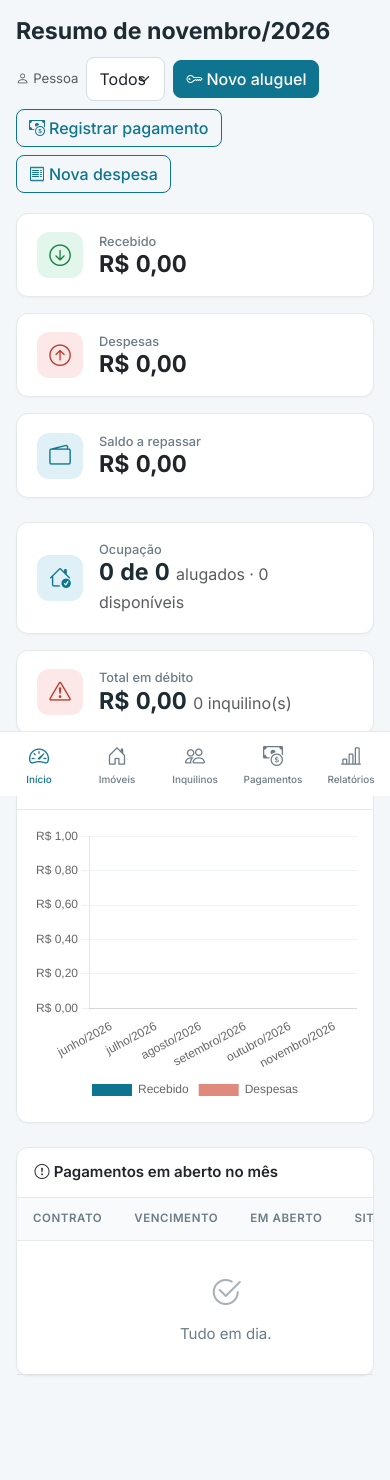
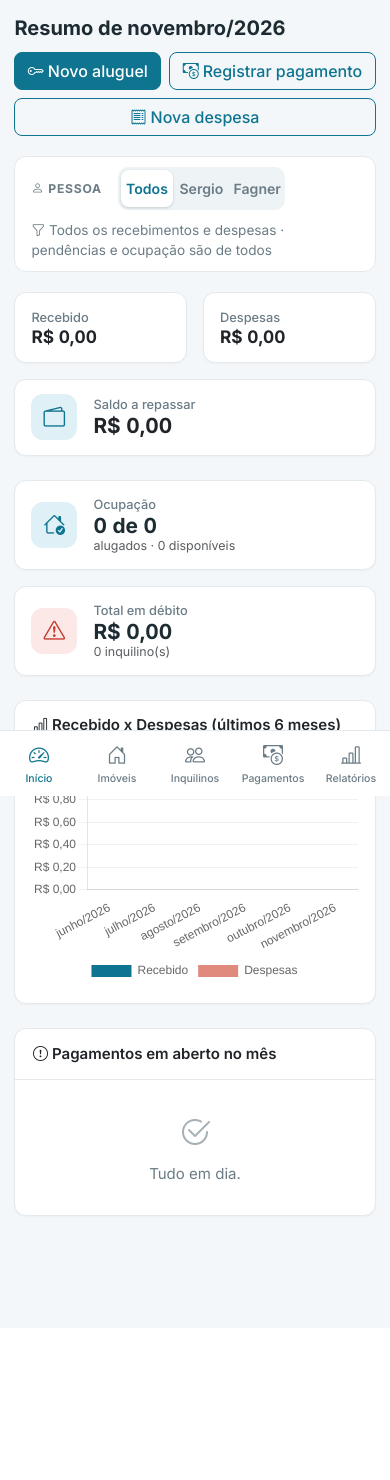
Before and after one commit to nadialvim/Gestao-de-Imoveis, a Flask app: page / in a window 390 px wide. Shown: the part 48-1528 px from the top of the page. After the commit the page ends 1266 px from the top, so only its background shows below. Run offline with Flask 3, Linux system fonts and the light colour scheme; the visitor is signed in with stand-in values (Sample User, id 1); some libraries are stand-ins or nearby versions.

Commit message:
Layout responsivo: menu em 3 modos, tabelas em cartões no celular, filtro de pessoa em botões
- Menu completo (desktop), só ícones (tablet) e gaveta + barra inferior (celular)
- Tabelas viram cartões com rótulo em telas pequenas; cartões de resumo compactos
- Monitores grandes: conteúdo centralizado, largura máxima e fonte proporcionais
- Início: filtro Todos/Sergio/Fagner como botões fixos, sem deslocar a página

Co-Authored-By: Claude Sonnet 5.5 <noreply@anthropic.com>

```diff
--- a/gestao/static/app.css
+++ b/gestao/static/app.css
@@ -1,5 +1,5 @@
 :root {
-  --sidebar-w: 248px;
+  --sidebar-w: 15.5rem;
   --side-bg: #0f3d4c;
   --side-bg-2: #134b5d;
   --side-text: #b9d3dc;
@@ -14,7 +14,7 @@ html, body { background: var(--bg); color: var(--ink); }
 body { font-family: "Inter", system-ui, -apple-system, "Segoe UI", sans-serif; font-size: .94rem; }
 .num { font-variant-numeric: tabular-nums; }
 
-/* ---------- Sidebar ---------- */
+/* ---------- Menu lateral ---------- */
 .sidebar {
   position: fixed; inset: 0 auto 0 0; width: var(--sidebar-w); background: var(--side-bg);
   display: flex; flex-direction: column; z-index: 1040; transition: transform .25s ease;
@@ -22,10 +22,11 @@ body { font-family: "Inter", system-ui, -apple-system, "Segoe UI", sans-serif; f
 .sidebar .brand {
   display: flex; align-items: center; gap: .65rem; padding: 1.25rem 1.25rem 1rem;
   color: #fff; text-decoration: none; font-weight: 700; font-size: 1.05rem; letter-spacing: .2px;
+  white-space: nowrap;
 }
 .sidebar .brand i {
   display: grid; place-items: center; width: 36px; height: 36px; border-radius: 10px;
-  background: var(--accent); font-size: 1.1rem;
+  background: var(--accent); font-size: 1.1rem; flex: none;
 }
 .sidebar .nav-section {
   padding: .9rem 1.25rem .35rem; font-size: .68rem; text-transform: uppercase;
@@ -47,39 +48,30 @@ body { font-family: "Inter", system-ui, -apple-system, "Segoe UI", sans-serif; f
 .sidebar .user-box button { color: var(--side-text); border: 0; background: none; font-size: 1.15rem; }
 .sidebar .user-box button:hover { color: #fff; }
 
-.content { margin-left: var(--sidebar-w); min-height: 100vh; }
+.content { margin-left: var(--sidebar-w); min-height: 100vh; transition: margin-left .2s ease; }
 .topbar {
   display: none; position: sticky; top: 0; z-index: 1030; background: #fff;
   border-bottom: 1px solid var(--card-border); padding: .6rem 1rem; align-items: center; gap: .75rem;
 }
 .topbar .menu-btn { border: 0; background: none; font-size: 1.6rem; line-height: 1; color: var(--ink); }
-.page { padding: 1.75rem 2rem 3rem; max-width: 1280px; }
+.page { padding: 1.75rem 2rem 3rem; max-width: 1480px; margin-inline: auto; }
 .page-header { display: flex; flex-wrap: wrap; align-items: center; justify-content: space-between; gap: .75rem; margin-bottom: 1.25rem; }
 .page-header h1 { font-size: 1.45rem; font-weight: 700; margin: 0; }
 .page-header .sub { color: var(--muted); font-size: .85rem; }
+.page-header .acoes { display: flex; flex-wrap: wrap; gap: .5rem; align-items: center; }
 .backdrop { display: none; }
 
-/* ---------- Mobile bottom bar ---------- */
+/* ---------- Barra inferior (celular) ---------- */
 .bottom-bar {
   display: none; position: fixed; inset: auto 0 0 0; z-index: 1030; background: #fff;
   border-top: 1px solid var(--card-border); padding: .25rem 0 calc(.25rem + env(safe-area-inset-bottom));
 }
 .bottom-bar a {
-  flex: 1; text-align: center; color: var(--muted); text-decoration: none; font-size: .68rem;
+  flex: 1; text-align: center; color: var(--muted); text-decoration: none; font-size: .66rem;
   padding: .35rem 0; font-weight: 500;
 }
 .bottom-bar a i { display: block; font-size: 1.25rem; }
 .bottom-bar a.active { color: var(--accent); }
-
-@media (max-width: 991.98px) {
-  .sidebar { transform: translateX(-100%); }
-  body.menu-open .sidebar { transform: none; box-shadow: 0 0 40px rgba(0,0,0,.35); }
-  body.menu-open .backdrop { display: block; position: fixed; inset: 0; background: rgba(15,30,38,.5); z-index: 1035; }
-  .content { margin-left: 0; padding-bottom: 4.5rem; }
-  .topbar { display: flex; }
-  .bottom-bar { display: flex; }
-  .page { padding: 1.1rem 1rem 2rem; }
-}
 
 /* ---------- Cards, tabelas ---------- */
 .card { border: 1px solid var(--card-border); border-radius: 12px; box-shadow: 0 1px 2px rgba(16,40,52,.04); background: #fff; }
@@ -103,7 +95,7 @@ body { font-family: "Inter", system-ui, -apple-system, "Segoe UI", sans-serif; f
 .icon-red { background: #fde8e8; color: #c0392b; }
 .icon-blue { background: #dff1f6; color: var(--accent); }
 
-/* ---------- Botões, forms, badges ---------- */
+/* ---------- Botões, formulários, etiquetas ---------- */
 .btn { border-radius: 8px; font-weight: 500; }
 .btn-primary { --bs-btn-bg: var(--accent); --bs-btn-border-color: var(--accent); --bs-btn-hover-bg: var(--accent-dark);
   --bs-btn-hover-border-color: var(--accent-dark); --bs-btn-active-bg: var(--accent-dark); --bs-btn-active-border-color: var(--accent-dark); }
@@ -122,8 +114,8 @@ body { font-family: "Inter", system-ui, -apple-system, "Segoe UI", sans-serif; f
 .search-box input { padding-left: 2.2rem; }
 .empty { text-align: center; color: var(--muted); padding: 2.2rem 1rem; }
 .empty i { font-size: 2rem; display: block; margin-bottom: .4rem; opacity: .6; }
-.form-actions { display: flex; gap: .6rem; padding-top: 1rem; margin-top: .5rem; border-top: 1px solid var(--card-border); }
-.chart-box { position: relative; height: 280px; }
+.form-actions { display: flex; flex-wrap: wrap; gap: .6rem; padding-top: 1rem; margin-top: .5rem; border-top: 1px solid var(--card-border); }
+.chart-box { position: relative; height: clamp(220px, 30vw, 340px); }
 
 /* ---------- Login ---------- */
 .login-wrap { min-height: 100vh; display: grid; place-items: center; padding: 1rem;
@@ -133,7 +125,9 @@ body { font-family: "Inter", system-ui, -apple-system, "Segoe UI", sans-serif; f
   display: grid; place-items: center; font-size: 1.7rem; margin: 0 auto 1rem; }
 
 /* ---------- Abas, fichas, grade de unidades ---------- */
-.nav-tabs-soft { display: flex; gap: .25rem; border-bottom: 1px solid var(--card-border); padding: 0; list-style: none; }
+.nav-tabs-soft { display: flex; flex-wrap: nowrap; gap: .25rem; border-bottom: 1px solid var(--card-border); padding: 0;
+  list-style: none; overflow-x: auto; white-space: nowrap; scrollbar-width: none; }
+.nav-tabs-soft::-webkit-scrollbar { display: none; }
 .nav-tabs-soft .nav-link { color: var(--muted); font-weight: 500; padding: .55rem 1rem; border: 0; border-bottom: 2px solid transparent; border-radius: 0; margin-bottom: -1px; }
 .nav-tabs-soft .nav-link:hover { color: var(--ink); }
 .nav-tabs-soft .nav-link.active { color: var(--accent); border-bottom-color: var(--accent); }
@@ -148,4 +142,91 @@ body { font-family: "Inter", system-ui, -apple-system, "Segoe UI", sans-serif; f
 .unit-livre { background: #e3f6ec; color: #15803d; border-color: #bfe8d0; }
 .unit-alugada { background: #fff4d6; color: #8a5a00; border-color: #f1dc9c; }
 .unit:hover { filter: brightness(.97); transform: translateY(-1px); }
-@media (max-width: 991.98px) { .bottom-bar a { font-size: .62rem; } }
+
+/* ---------- Barra de filtro (pessoa) ---------- */
+.filtro-bar { display: flex; flex-wrap: wrap; align-items: center; justify-content: space-between; gap: .6rem 1.25rem;
+  padding: .65rem 1rem; margin-bottom: 1.25rem; background: #fff; border: 1px solid var(--card-border); border-radius: 12px; }
+.filtro-bar .rotulo { color: var(--muted); font-size: .76rem; font-weight: 700; text-transform: uppercase; letter-spacing: .06em; }
+.filtro-bar .status { color: var(--muted); font-size: .85rem; min-height: 1.3rem; }
+.segmented { display: inline-flex; background: #eef3f5; border-radius: 10px; padding: 3px; gap: 2px; }
+.segmented .seg { padding: .4rem 1rem; border-radius: 8px; color: var(--muted); text-decoration: none; font-weight: 600;
+  font-size: .88rem; min-width: 5.4rem; text-align: center; transition: background .15s, color .15s; }
+.segmented .seg:hover { color: var(--ink); }
+.segmented .seg.active { background: #fff; color: var(--accent); box-shadow: 0 1px 3px rgba(16,40,52,.18); }
+
+/* =====================================================================
+   Responsivo
+   >= 1200px  menu completo | 768-1199px  menu só de ícones (tablet)
+   < 768px    menu em gaveta + barra inferior + tabelas em cartões
+   ===================================================================== */
+
+/* Monitores grandes: mais área útil e texto proporcional */
+@media (min-width: 1600px) {
+  html { font-size: 17px; }
+  .page { max-width: 1680px; padding: 2rem 3rem 3.5rem; }
+}
+@media (min-width: 2200px) {
+  html { font-size: 19px; }
+  .page { max-width: 2000px; }
+}
+
+/* Tablet: menu compacto só com ícones */
+@media (min-width: 768px) and (max-width: 1199.98px) {
+  :root { --sidebar-w: 4.75rem; }
+  .sidebar .brand { justify-content: center; padding: 1.1rem 0 .9rem; }
+  .sidebar .brand span, .sidebar .nav-link span, .sidebar .user-box .email, .sidebar .nav-section { display: none; }
+  .sidebar .nav-link { justify-content: center; margin: .2rem .6rem; padding: .75rem 0; }
+  .sidebar .nav-link i { font-size: 1.25rem; width: auto; }
+  .sidebar .user-box { justify-content: center; padding: .9rem 0; }
+  .page { padding: 1.5rem 1.5rem 2.5rem; }
+  .kpi { padding: .9rem 1rem; gap: .75rem; }
+  .kpi .icon { width: 38px; height: 38px; font-size: 1.1rem; border-radius: 10px; }
+  .kpi .value { font-size: 1.12rem; }
+  .kpi .value small { display: block; font-size: .78rem !important; }
+}
+
+/* Celular: gaveta, barra inferior e tabelas empilhadas */
+@media (max-width: 767.98px) {
+  :root { --sidebar-w: 17rem; }
+  .sidebar { transform: translateX(-100%); }
+  body.menu-open .sidebar { transform: none; box-shadow: 0 0 40px rgba(0,0,0,.35); }
+  body.menu-open .backdrop { display: block; position: fixed; inset: 0; background: rgba(15,30,38,.5); z-index: 1035; }
+  .content { margin-left: 0; padding-bottom: 5rem; }
+  .topbar { display: flex; }
+  .bottom-bar { display: flex; }
+  .page { padding: 1rem .9rem 2rem; }
+  .page-header h1 { font-size: 1.25rem; }
+  .page-header { align-items: stretch; }
+  .page-header > div:last-child { width: 100%; }
+  .page-header .btn, .page-header form { flex: 1 1 auto; }
+  .page-header .btn { justify-content: center; text-align: center; }
+  .search-box { min-width: 0; width: 100%; }
+  .card-header .search-box { margin-top: .25rem; }
+  .kpi { padding: .9rem 1rem; }
+  .kpi .value { font-size: 1.3rem; }
+  .col-6 > .kpi .icon { display: none; }          /* cartões lado a lado: só texto */
+  .col-6 > .kpi .value { font-size: 1.08rem; }
+  .kpi .value small { display: block; font-size: .78rem !important; }
+  .form-actions .btn { flex: 1 1 auto; }
+  .filtro-bar { flex-direction: column; align-items: stretch; }
+  .segmented { display: flex; }
+  .segmented .seg { flex: 1; min-width: 0; padding: .5rem .25rem; }
+  .info-grid { grid-template-columns: 1fr 1fr; }
+  .unit-grid { grid-template-columns: repeat(auto-fill, minmax(104px, 1fr)); }
+
+  /* tabelas viram cartões: cada linha empilha "RÓTULO  valor" */
+  .table-responsive { overflow: visible; }
+  table.table, table.table tbody, table.table tfoot, table.table tr { display: block; width: 100%; }
+  table.table thead { display: none; }
+  table.table tbody tr, table.table tfoot tr { padding: .55rem .95rem; border-bottom: 1px solid var(--card-border); }
+  table.table tbody tr:last-child { border-bottom: 0; }
+  table.table td { display: flex; justify-content: space-between; align-items: baseline; gap: 1rem;
+    width: 100%; padding: .26rem 0; border: 0; text-align: right !important; background: transparent !important; }
+  table.table td[data-label]::before { content: attr(data-label); flex: none; max-width: 45%; text-align: left;
+    color: var(--muted); font-size: .7rem; font-weight: 600; text-transform: uppercase; letter-spacing: .04em; }
+  table.table td[data-label="Ações"] { justify-content: flex-end; flex-wrap: wrap; padding-top: .5rem; }
+  table.table td[data-label="Ações"]::before { display: none; }
+  table.table td[colspan] { display: block; text-align: center !important; }
+  table.table tfoot tr { background: #f8fafb; }
+  table.table tfoot td { font-weight: 700; }
+}
--- a/gestao/static/app.js
+++ b/gestao/static/app.js
@@ -3,6 +3,27 @@
   var body = document.body;
   document.querySelectorAll("[data-menu-toggle]").forEach(function (el) {
     el.addEventListener("click", function () { body.classList.toggle("menu-open"); });
+  });
+  document.querySelectorAll(".sidebar a").forEach(function (a) {
+    a.addEventListener("click", function () { body.classList.remove("menu-open"); });
+  });
+  document.addEventListener("keydown", function (ev) {
+    if (ev.key === "Escape") { body.classList.remove("menu-open"); }
+  });
+
+  // Tabelas no celular viram cartões: copia o título de cada coluna para o rótulo da célula
+  document.querySelectorAll("table.table").forEach(function (tabela) {
+    var titulos = Array.prototype.map.call(tabela.querySelectorAll("thead th"), function (th) {
+      return th.textContent.trim();
+    });
+    tabela.querySelectorAll("tbody tr, tfoot tr").forEach(function (tr) {
+      var coluna = 0;
+      Array.prototype.forEach.call(tr.children, function (td) {
+        var span = td.colSpan || 1;
+        if (span === 1 && titulos[coluna]) { td.setAttribute("data-label", titulos[coluna]); }
+        coluna += span;
+      });
+    });
   });
 
   // Modal de baixa de contrato
--- a/gestao/templates/_resumo.html
+++ b/gestao/templates/_resumo.html
@@ -1,18 +1,18 @@
 <div class="row g-3 mb-4">
-  <div class="col-12 col-md-4">
-    <div class="card kpi">
+  <div class="col-6 col-md-4">
+    <div class="card kpi h-100">
       <div class="icon icon-green"><i class="bi bi-arrow-down-circle"></i></div>
       <div><div class="label">Recebido</div><div class="value">{{ d.total_recebido|brl }}</div></div>
     </div>
   </div>
-  <div class="col-12 col-md-4">
-    <div class="card kpi">
+  <div class="col-6 col-md-4">
+    <div class="card kpi h-100">
       <div class="icon icon-red"><i class="bi bi-arrow-up-circle"></i></div>
       <div><div class="label">Despesas</div><div class="value">{{ d.total_despesas|brl }}</div></div>
     </div>
   </div>
   <div class="col-12 col-md-4">
-    <div class="card kpi">
+    <div class="card kpi h-100">
       <div class="icon icon-blue"><i class="bi bi-wallet2"></i></div>
       <div><div class="label">Saldo a repassar</div><div class="value">{{ d.saldo|brl }}</div></div>
     </div>
--- a/gestao/templates/base.html
+++ b/gestao/templates/base.html
@@ -20,7 +20,7 @@
 {% set sec_inquilinos = slug in ('inquilinos', 'alugueis') or ep == 'fichas.inquilino' %}
 {% set sec_relatorios = ep in ('main.relatorios', 'main.debitos', 'main.fechamento') %}
 {% macro item(href, icone, texto, ativo) -%}
-  <a class="nav-link {{ 'active' if ativo }}" href="{{ href }}"><i class="bi bi-{{ icone }}"></i><span>{{ texto }}</span></a>
+  <a class="nav-link {{ 'active' if ativo }}" href="{{ href }}" title="{{ texto }}"><i class="bi bi-{{ icone }}"></i><span>{{ texto }}</span></a>
 {%- endmacro %}
 
 <aside class="sidebar" id="sidebar" aria-label="Menu principal">
@@ -75,7 +75,7 @@
         <h1>{% block heading %}{% endblock %}</h1>
         {% block subtitle %}{% endblock %}
       </div>
-      <div class="d-flex flex-wrap gap-2 align-items-center">{% block actions %}{% endblock %}</div>
+      <div class="acoes">{% block actions %}{% endblock %}</div>
     </div>
     {% block content %}{% endblock %}
   </main>
--- a/gestao/templates/dashboard.html
+++ b/gestao/templates/dashboard.html
@@ -1,20 +1,28 @@
 {% extends "base.html" %}
 {% block title %}Início — Gestão de Imóveis{% endblock %}
 {% block heading %}Resumo de {{ d.competencia|mes_br }}{% endblock %}
-{% block subtitle %}{% if pessoa %}<div class="sub"><i class="bi bi-funnel me-1"></i>Mostrando só o que <strong>{{ pessoa }}</strong> recebeu e pagou. Pendências e ocupação consideram todos.</div>{% endif %}{% endblock %}
 {% block actions %}
-  <form method="get" class="d-flex align-items-center gap-2" id="filtro-pessoa">
-    <label class="text-muted small mb-0" for="pessoa"><i class="bi bi-person me-1"></i>Pessoa</label>
-    <select name="pessoa" id="pessoa" class="form-select" style="width:auto" onchange="this.form.submit()">
-      <option value="">Todos</option>
-      {% for nome in pessoas %}<option value="{{ nome }}" {% if pessoa == nome %}selected{% endif %}>{{ nome }}</option>{% endfor %}
-    </select>
-  </form>
   <a class="btn btn-primary" href="{{ url_for('crud.novo', slug='alugueis') }}"><i class="bi bi-key me-1"></i>Novo aluguel</a>
   <a class="btn btn-outline-primary" href="{{ url_for('crud.novo', slug='pagamentos') }}"><i class="bi bi-cash-coin me-1"></i>Registrar pagamento</a>
   <a class="btn btn-outline-primary" href="{{ url_for('crud.novo', slug='despesas') }}"><i class="bi bi-receipt me-1"></i>Nova despesa</a>
 {% endblock %}
 {% block content %}
+<div class="filtro-bar" id="filtro-pessoa">
+  <div class="d-flex align-items-center gap-3 flex-wrap">
+    <span class="rotulo"><i class="bi bi-person me-1"></i>Pessoa</span>
+    <nav class="segmented" aria-label="Filtrar por pessoa">
+      <a class="seg {{ 'active' if not pessoa }}" href="{{ url_for('main.dashboard') }}" {% if not pessoa %}aria-current="true"{% endif %}>Todos</a>
+      {% for nome in pessoas %}
+      <a class="seg {{ 'active' if pessoa == nome }}" href="{{ url_for('main.dashboard', pessoa=nome) }}" {% if pessoa == nome %}aria-current="true"{% endif %}>{{ nome }}</a>
+      {% endfor %}
+    </nav>
+  </div>
+  <div class="status">
+    {% if pessoa %}<i class="bi bi-funnel-fill me-1"></i>Somente o que <strong>{{ pessoa }}</strong> recebeu e pagou
+    {% else %}<i class="bi bi-funnel me-1"></i>Todos os recebimentos e despesas{% endif %}
+    · pendências e ocupação são de todos
+  </div>
+</div>
 {% include "_resumo.html" %}
 <div class="row g-3 mb-4">
   <div class="col-12 col-md-6">
```
Also changed, not shown: CLAUDE.md (+1 -0 lines), tests/test_app.py (+6 -4 lines).
